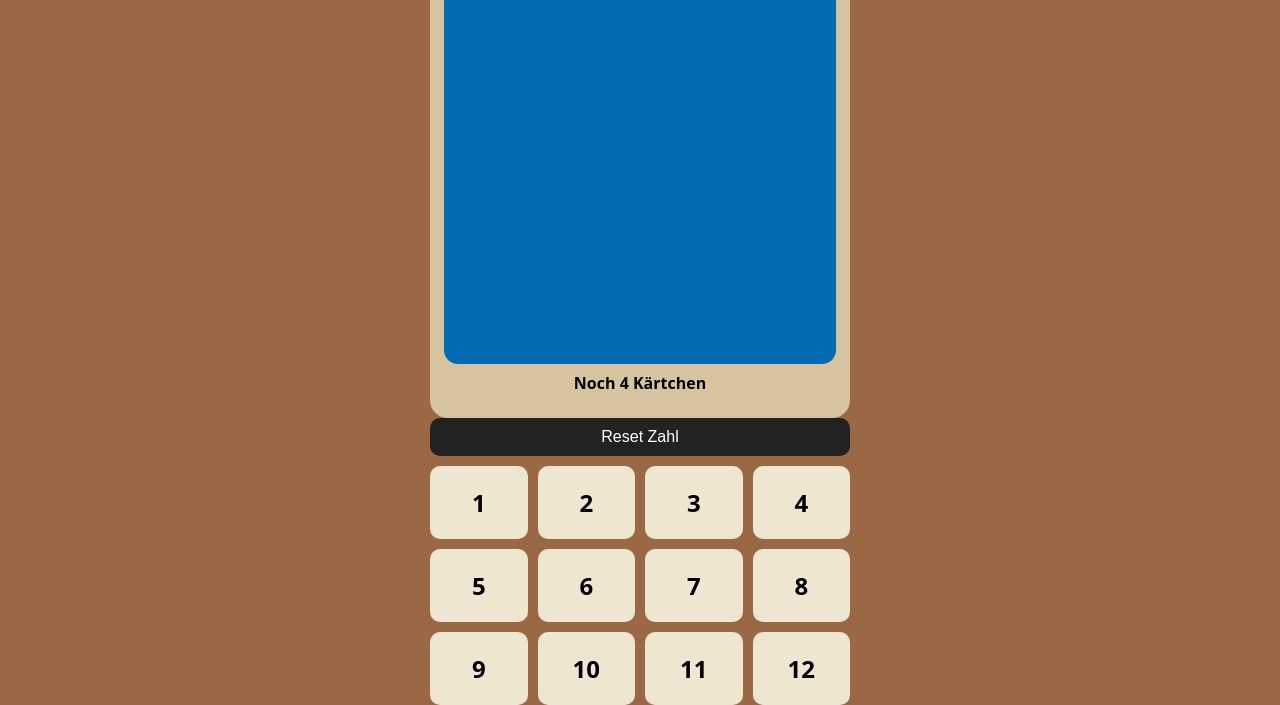
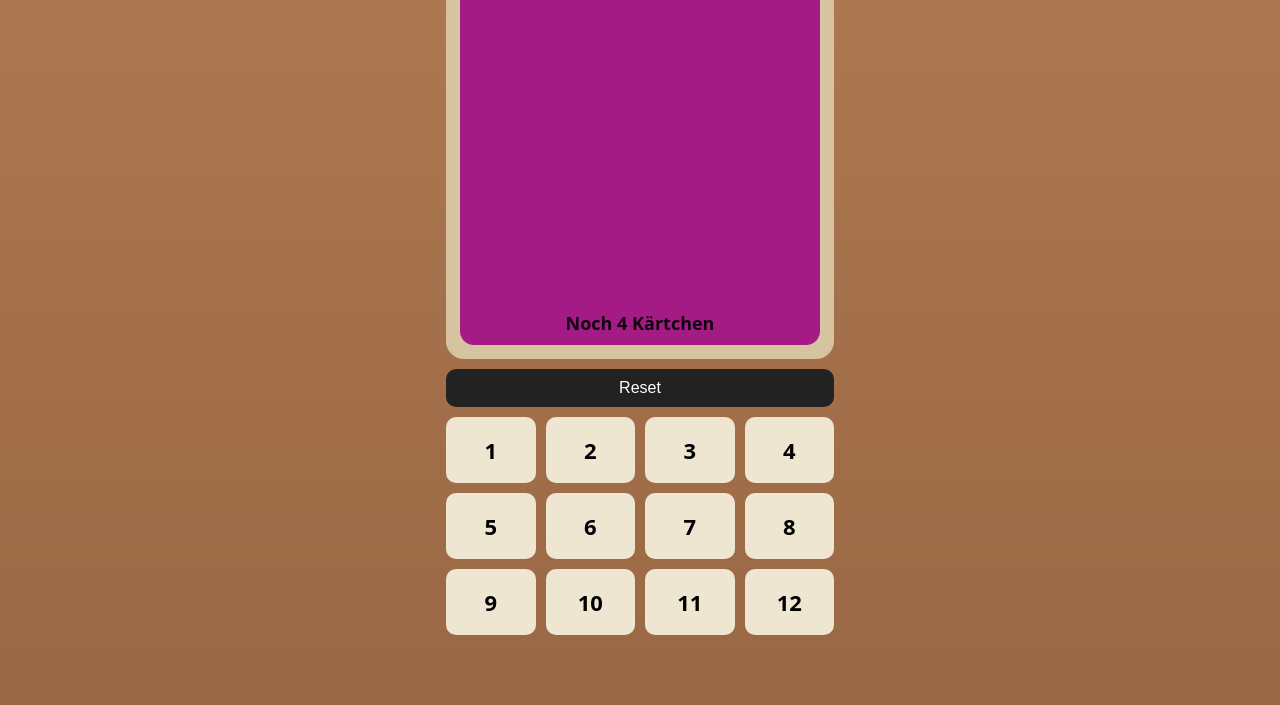
Before and after one commit to peterlenhart/KIPPSTICH, a plain HTML site: page kippstich.html in a window 1280 px wide. Shown: the part 115-820 px from the top of the page. Drawn offline with Linux system fonts and the light colour scheme.

Commit message:
Update kippstich.html

```diff
--- a/kippstich.html
+++ b/kippstich.html
@@ -3,33 +3,52 @@
 <head>
 <meta charset="UTF-8">
 <meta name="viewport" content="width=device-width, initial-scale=1.0">
-<title>KippStich</title>
+<title>KIPPStich</title>
 
 <style>
 :root{
-  --wood:#9a6845;
-  --wood-dark:#7f5538;
+  --wood-bg:#b07a52;      /* dunklerer Holzton */
+  --wood-bg-dark:#9a6845;
   --bamboo:#d6c3a0;
   --tile:#efe6d2;
   --ink:#111;
+
+  --green:#00a652;
+  --violet:#a41b85;
+  --blue:#006bb3;
+  --orange:#f9961e;
+}
+
+*{
+  box-sizing:border-box;
+  touch-action:manipulation;
 }
 
 html,body{
   margin:0;
+  padding:0;
   width:100%;
   height:100%;
-  background:var(--wood);
-  font-family:system-ui, sans-serif;
+  overflow:hidden;              /* 🔒 kein Scrollen */
+  background:var(--wood-bg-dark);
+  font-family: system-ui, -apple-system, Segoe UI, Roboto, Arial, sans-serif;
 }
 
+/* Fixierte Spielfläche */
 .stage{
   width:100%;
   height:100%;
   display:flex;
+  align-items:center;
   justify-content:center;
-  align-items:center;
+  background:linear-gradient(
+    180deg,
+    var(--wood-bg),
+    var(--wood-bg-dark)
+  );
 }
 
+/* Spielbrett */
 .app{
   width:100%;
   max-width:420px;
@@ -38,21 +57,28 @@ html,body{
   padding:16px;
   display:flex;
   flex-direction:column;
+  justify-content:flex-start;
 }
 
+/* Titel */
 h1{
   margin:10px 0 12px;
   text-align:center;
-  font-size:30px;
+  font-size:28px;
   font-weight:800;
+  letter-spacing:1px;
 }
+h1 span{font-weight:500}
 
+/* Kartenrahmen */
 .card-frame{
   background:var(--bamboo);
   padding:14px;
   border-radius:18px;
+  margin-bottom:10px;
 }
 
+/* Karte */
 .card{
   width:100%;
   aspect-ratio:1/1;
@@ -60,24 +86,32 @@ h1{
   display:flex;
   align-items:center;
   justify-content:center;
-  font-size:140px;
+  font-size:140px;   /* Zahl größer */
   font-weight:800;
   color:#000;
+  user-select:none;
+  position:relative; /* für Text unten */
+}
+
+/* Info IN der Karte (damit nichts “rutscht”) */
+.card .in-card-info{
+  position:absolute;
+  left:12px;
+  right:12px;
+  bottom:10px;
+  text-align:center;
+  font-size:18px;
+  font-weight:800;
+  opacity:.9;
 }
 
 .card.empty{
-  background:var(--wood-dark);
+  background:var(--wood-bg-dark);
   color:#fff;
-  font-size:26px;
+  font-size:24px;
 }
 
-.status{
-  height:24px;
-  text-align:center;
-  margin:8px 0;
-  font-weight:600;
-}
-
+/* Reset */
 .reset-btn{
   width:100%;
   padding:10px;
@@ -89,6 +123,7 @@ h1{
   margin-bottom:10px;
 }
 
+/* Zahlenblock */
 .grid{
   display:grid;
   grid-template-columns:repeat(4,1fr);
@@ -98,10 +133,15 @@ h1{
 .num{
   background:var(--tile);
   border-radius:10px;
-  padding:20px 0;
-  font-size:24px;
+  padding:18px 0;     /* hochformatiger */
+  font-size:22px;
   font-weight:700;
   text-align:center;
+  user-select:none;
+}
+
+.num:active{
+  transform:scale(0.95);
 }
 </style>
 </head>
@@ -110,14 +150,13 @@ h1{
 <div class="stage">
   <div class="app">
 
-<h1>KippStich</h1>
+    <h1>KIPP<span>Stich</span></h1>
 
     <div class="card-frame">
       <div id="card" class="card"></div>
-  <div id="status" class="status"></div>
     </div>
 
-<button id="resetBtn" class="reset-btn">Reset Zahl</button>
+    <button id="resetBtn" class="reset-btn" onclick="resetOnlyNumber()">Reset</button>
 
     <div class="grid" id="numbers"></div>
 
@@ -125,15 +164,20 @@ h1{
 </div>
 
 <script>
-const colors=["#00a652","#a41b85","#006bb3","#f9961e"];
-let remaining=4;
-let currentValue=null;
-let currentColor=null;
+const colors = [
+  {val:"#00a652"},
+  {val:"#a41b85"},
+  {val:"#006bb3"},
+  {val:"#f9961e"}
+];
 
-const card=document.getElementById("card");
-const status=document.getElementById("status");
-const resetBtn=document.getElementById("resetBtn");
-const numbers=document.getElementById("numbers");
+let remaining = 4;
+let currentValue = null;
+let currentColor = null;
+
+const card = document.getElementById("card");
+const numbers = document.getElementById("numbers");
+const resetBtn = document.getElementById("resetBtn");
 
 for(let i=1;i<=12;i++){
   const d=document.createElement("div");
@@ -143,54 +187,80 @@ for(let i=1;i<=12;i++){
   numbers.appendChild(d);
 }
 
-function nextValue(n){
-  return n===12 ? 1 : n+1;
+function setCardVisual(bg, mainText, infoText){
+  card.className = "card";
+  card.style.background = bg;
+  card.innerHTML = "";
+
+  const main = document.createElement("div");
+  main.textContent = mainText || "";
+  card.appendChild(main);
+
+  const info = document.createElement("div");
+  info.className = "in-card-info";
+  info.textContent = infoText || "";
+  card.appendChild(info);
+}
+
+function showWinState(){
+  card.className="card empty";
+  card.style.background = getComputedStyle(document.documentElement).getPropertyValue("--wood-bg-dark");
+  card.innerHTML = "<div style='font-weight:900; letter-spacing:1px;'>GEWONNEN</div>";
+  resetBtn.textContent = "Neues Spiel";
 }
 
 function newCard(){
   if(remaining<=0){
-    card.className="card empty";
-    card.textContent="GEWONNEN";
-    status.textContent="";
-    resetBtn.textContent="Neues Spiel";
-    resetBtn.onclick=startGame;
+    showWinState();
     return;
   }
-  currentColor=colors[Math.floor(Math.random()*colors.length)];
-  card.className="card";
-  card.style.background=currentColor;
-  card.textContent="";
-  currentValue=null;
-  status.textContent=`Noch ${remaining} Kärtchen`;
+
+  // Farbe neu (wie gehabt)
+  currentColor = colors[Math.floor(Math.random()*colors.length)].val;
+
+  // leere Karte, Zahl weg
+  currentValue = null;
+
+  setCardVisual(currentColor, "", `Noch ${remaining} Kärtchen`);
+  resetBtn.textContent = "Reset";
+}
+
+function cyclicPlusOne(n){
+  // 12 -> 1, sonst +1
+  return (n % 12) + 1;
 }
 
 function pickNumber(n){
-  if(currentValue!==null || remaining<=0) return;
-  currentValue=nextValue(n);
-  card.textContent=currentValue;
+  if(currentValue !== null || remaining <= 0) return;
+
+  currentValue = cyclicPlusOne(n);
+  setCardVisual(currentColor, String(currentValue), `Noch ${remaining} Kärtchen`);
 }
 
-card.onclick=()=>{
-  if(currentValue===null || remaining<=0) return;
+// Klick auf Karte = “abspielen”
+card.onclick = () => {
+  if(currentValue === null || remaining <= 0) return;
   remaining--;
   newCard();
 };
 
-function resetNumber(){
-  if(currentValue===null || remaining<=0) return;
-  currentValue=null;
-  card.textContent="";
+// Reset: NUR Zahl löschen, Farbe bleibt
+function resetOnlyNumber(){
+  if(remaining <= 0){
+    // Neues Spiel
+    remaining = 4;
+    currentColor = null;
+    currentValue = null;
+    newCard();
+    return;
   }
 
-function startGame(){
-  remaining=4;
-  resetBtn.textContent="Reset Zahl";
-  resetBtn.onclick=resetNumber;
-  newCard();
+  currentValue = null;
+  // gleiche Farbe behalten
+  setCardVisual(currentColor, "", `Noch ${remaining} Kärtchen`);
 }
 
-resetBtn.onclick=resetNumber;
-startGame();
+newCard();
 </script>
 
 </body>
```
Lines whose indentation alone changed are shown as unchanged.
